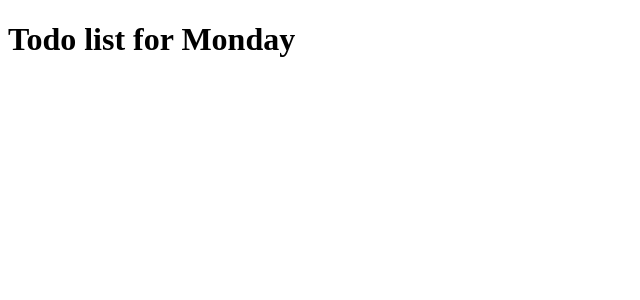
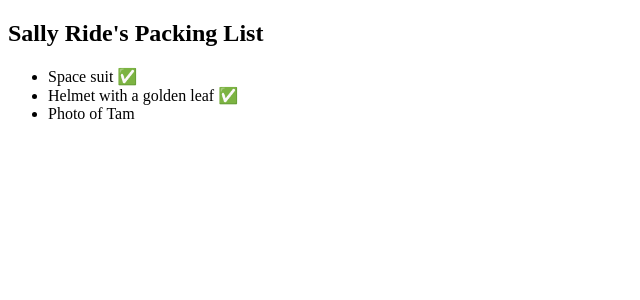
Before and after one commit to armaanepiic/React-with-Redux, a React (Vite) app: page / in a window 1280 px wide. Shown: the top 300 px of the page, without its empty margins (0-640 px from the left). Built offline with nearby package versions, Linux system fonts and the light colour scheme.

Commit message:
conditional rendering

```diff
--- a/package.json
+++ b/package.json
@@ -19,7 +19,7 @@
     "@types/react-dom": "^18.3.5",
     "@vitejs/plugin-react": "^4.3.4",
     "eslint": "^9.17.0",
-    "eslint-plugin-react": "^7.37.2",
+    "eslint-plugin-react": "^7.37.3",
     "eslint-plugin-react-hooks": "^5.0.0",
     "eslint-plugin-react-refresh": "^0.4.16",
     "globals": "^15.13.0",
--- a/src/App.jsx
+++ b/src/App.jsx
@@ -1,13 +1,66 @@
-const today = new Date();
-console.log(today);
-
-function formateDate(date) {
-  const day = Intl.DateTimeFormat("en-US", { weekday: "long" }).format(date);
-  return day;
+/*
+function Item({ name, isPacked }) {
+  let itemContent = name;
+  if (isPacked) {
+    itemContent = <del>{name + "✅"}</del>;
+  }
+  return <li className="item">{itemContent}</li>;
+}
+  */
+/*
+function Item({ name, isPacked }) {
+  if (isPacked)
+    return <li className="item">{name} ✅</li>;
+  else
+    return <li className="item">{name}</li>;
+}
+    */
+/*
+function Item({ name, isPacked }) {
+  if (isPacked) return null;
+  else
+    return <li className="item">{name}</li>;
+}
+    */
+   /*
+function Item({ name, isPacked }) {
+  return (
+    <li className="item">
+      {isPacked ? name+"✅":name}
+    </li>
+  )
+}
+  */
+ /*
+function Item({ name, isPacked }) {
+  return (
+    <li className="item">
+      {isPacked ? (
+        <del>{name+" ✅"}</del>
+      ) : (
+          name
+      )}
+    </li>
+  );
+}
+  */
+function Item({ name, isPacked }) {
+  return (
+    <li className="item">
+      {name} {isPacked && " ✅"}
+    </li>
+  );
 }
 
-export default function TodoList() {
+export default function PackingList() {
   return (
-    <h1>Todo list for {formateDate(today)}</h1>
+    <section>
+      <h1>Sally Ride's Packing List</h1>
+      <ul>
+        <Item isPacked={true} name="Space suit" />
+        <Item isPacked={true} name="Helmet with a golden leaf" />
+        <Item isPacked={false} name="Photo of Tam" />
+      </ul>
+    </section>
   );
 }
```
Also changed, not shown: src/components/Biodata.jsx (+26 -28 lines), 1 other file (tests, documents, lock files or other folders).
